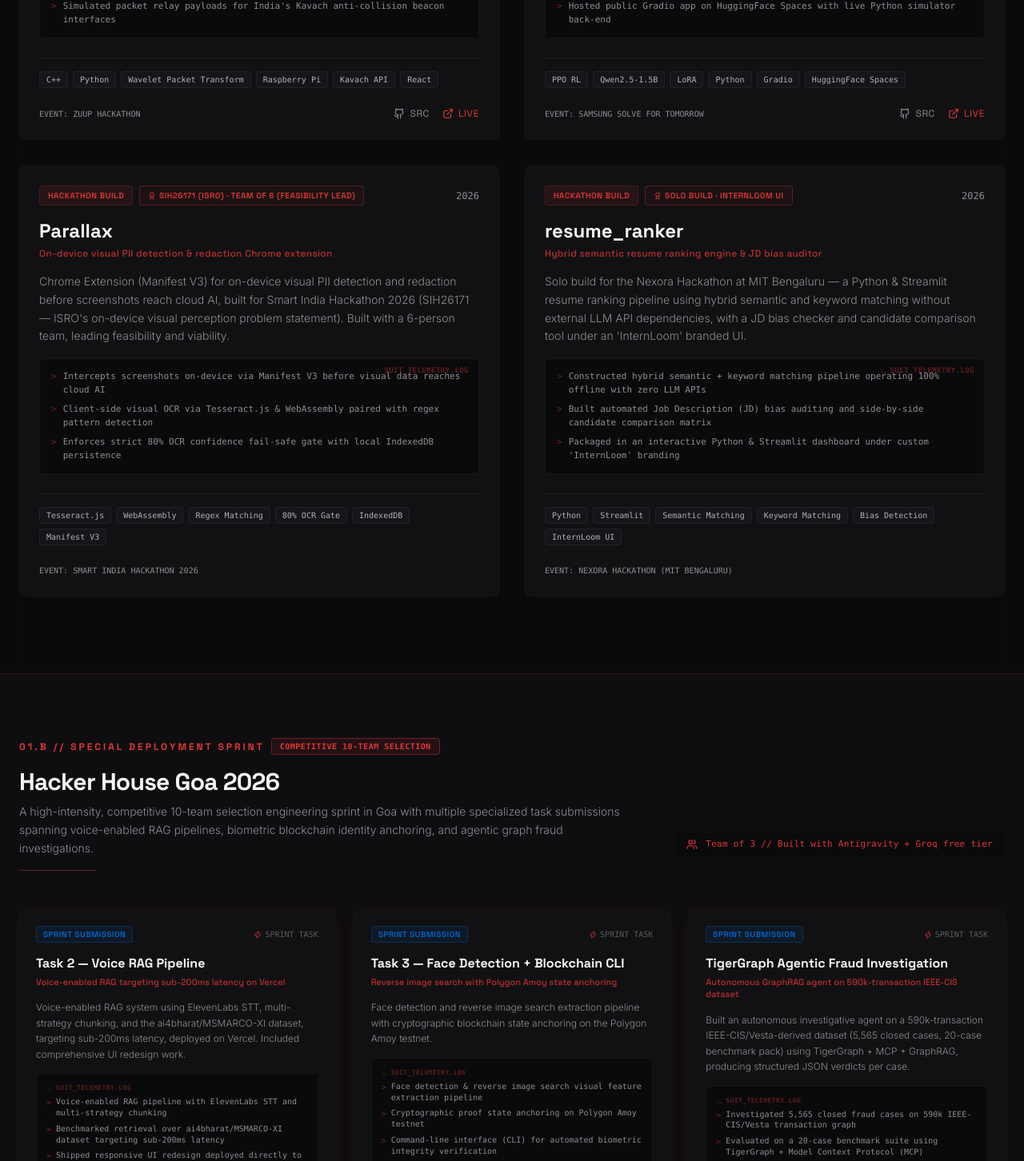
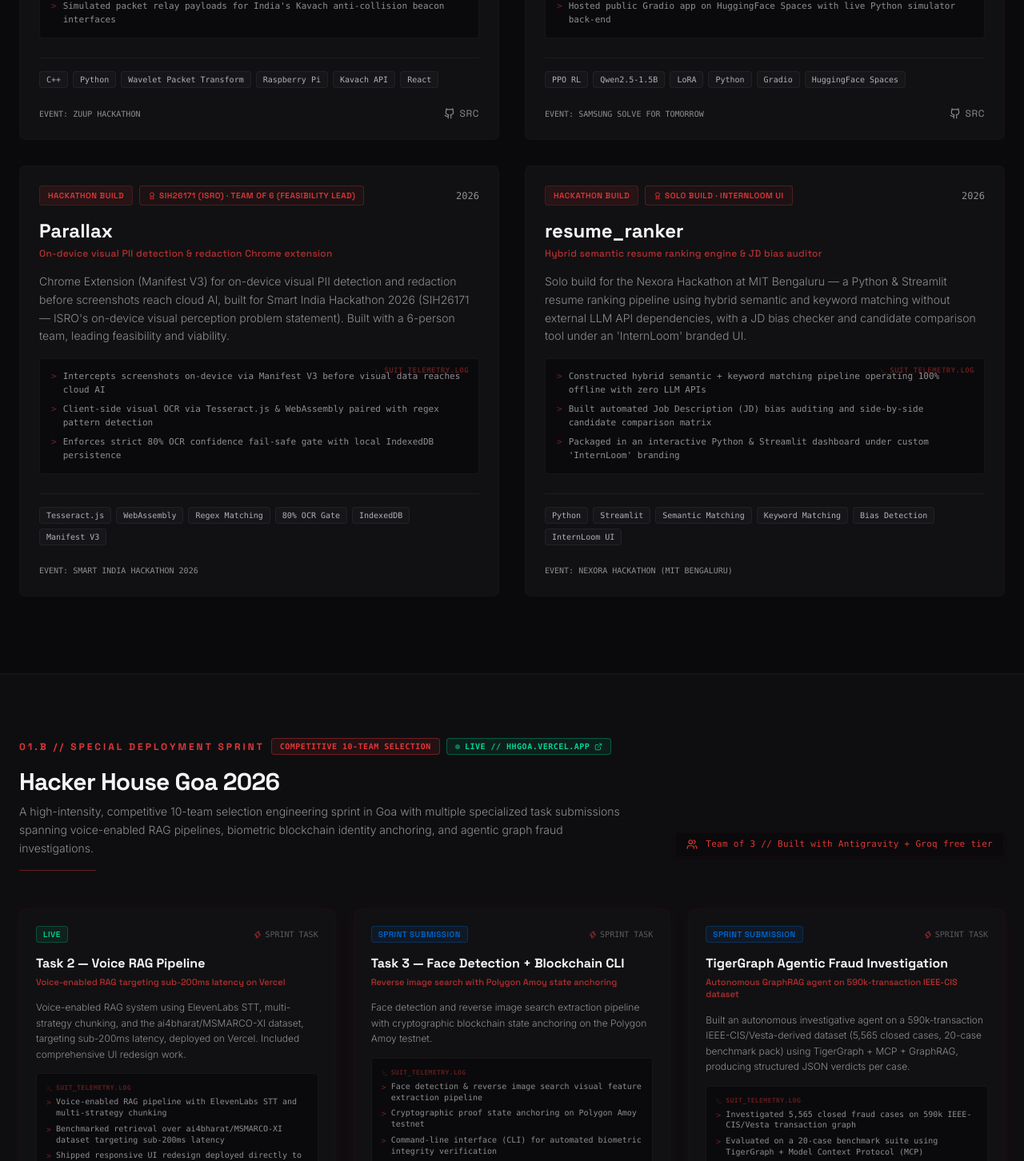
Before and after one commit to tsrinath2007/Personal-site, a Next.js app: page / in a window 1280 px wide. Shown: the part 1932-3384 px from the top of the page at 80% size. Built offline with nearby package versions, Linux system fonts and the light colour scheme.

Commit message:
fix: restrict live status and links exclusively to GoFocusGen and HH Goa

```diff
--- a/src/components/HackerHouseSection.tsx
+++ b/src/components/HackerHouseSection.tsx
@@ -38,6 +38,18 @@
             <span className="text-[10px] font-mono uppercase tracking-wider px-2.5 py-0.5 rounded border border-gold-accent/40 bg-gold-accent/10 text-gold-accent font-semibold">
               {HACKER_HOUSE_GOA.badge}
             </span>
+            {HACKER_HOUSE_GOA.liveUrl && (
+              <a
+                href={HACKER_HOUSE_GOA.liveUrl}
+                target="_blank"
+                rel="noopener noreferrer"
+                className="text-[10px] font-mono uppercase tracking-wider px-2.5 py-0.5 rounded border border-emerald-500/40 bg-emerald-500/10 text-emerald-400 font-semibold flex items-center gap-1.5 hover:bg-emerald-500/20 hover:border-emerald-500/60 transition-all"
+              >
+                <span className="w-1.5 h-1.5 rounded-full bg-emerald-400 animate-pulse" />
+                <span>LIVE // hhgoa.vercel.app</span>
+                <ExternalLink size={10} />
+              </a>
+            )}
           </div>
 
           <div className="flex flex-col md:flex-row md:items-end justify-between gap-4">
@@ -79,7 +91,11 @@
               <div className="space-y-3.5">
                 {/* Task Badge & Status */}
                 <div className="flex items-center justify-between gap-2">
-                  <span className="text-[10px] font-heading font-semibold uppercase tracking-wider px-2 py-0.5 rounded border border-spidey-blue/30 bg-spidey-blue/10 text-spidey-blue">
+                  <span className={`text-[10px] font-heading font-semibold uppercase tracking-wider px-2 py-0.5 rounded border ${
+                    task.status === "Live"
+                      ? "border-emerald-500/30 bg-emerald-500/10 text-emerald-400"
+                      : "border-spidey-blue/30 bg-spidey-blue/10 text-spidey-blue"
+                  }`}>
                     {task.status}
                   </span>
                   <div className="text-[10px] font-mono text-text-muted/60 flex items-center gap-1">
--- a/src/data/projects.ts
+++ b/src/data/projects.ts
@@ -21,7 +21,7 @@
     description: "An intelligent life-support telemetry monitoring copilot built to predict spacecraft ECLSS failures before alarms trigger, framed around ISRO's Gaganyaan program. Implements a PPO reinforcement-learning agent for autonomous adjustments and a fine-tuned Qwen2.5 model for structured anomaly explanations.",
     techStack: ["Qwen2.5", "PPO RL", "ISRO Gaganyaan ECLSS", "FastAPI", "WebSockets", "Next.js"],
     githubUrl: "https://github.com/tsrinath2007/Life-Support-ENV",
-    status: "Live",
+    status: "Hackathon Build",
     event: "Scaler OpenEnv Hackathon",
     award: "Top 1000 // Round 1 Qualifier (AI Living for India)",
     date: "Apr 2026",
@@ -54,7 +54,6 @@
     tagline: "Railway track vibration health monitor using WPT edge-processing",
     description: "A physical edge-computing prototype monitoring structural track stability. Uses axle box accelerometers to measure track impact vibrations and on-node Wavelet Packet Transform (WPT) to isolate anomaly signatures in real-time, integrating into India's Kavach anti-collision network protocols.",
     techStack: ["C++", "Python", "Wavelet Packet Transform", "Raspberry Pi", "Kavach API", "React"],
-    liveUrl: "https://faraway-railway.vercel.app/",
     githubUrl: "https://github.com/tsrinath2007/FarAway",
     status: "Prototype",
     award: "Hackathon Build",
@@ -72,7 +71,6 @@
     tagline: "ECLSS habitat simulation sandbox with fine-tuned LLM recovery",
     description: "A simulated sandbox environment mimicking life-support loop parameters. Combines a PPO RL model with a Qwen2.5-1.5B model adapted using a custom LoRA adapter on 1,200+ pages of NASA life-support reports to optimize oxygen scrubbers and water reclamation loops during failures.",
     techStack: ["PPO RL", "Qwen2.5-1.5B", "LoRA", "Python", "Gradio", "HuggingFace Spaces"],
-    liveUrl: "https://huggingface.co/spaces/tsrinath/Scaler-Round-2",
     githubUrl: "https://github.com/tsrinath2007/Scaler-Round-2",
     status: "Hackathon Build",
     event: "Samsung Solve for Tomorrow",
@@ -164,7 +162,6 @@
     projectId: "life-support-env",
     outcome: "Top 10 Finalist (Round 2)",
     date: "Jun 2026",
-    liveUrl: "https://huggingface.co/spaces/tsrinath/Scaler-Round-2",
     githubUrl: "https://github.com/tsrinath2007/Scaler-Round-2"
   },
   {
@@ -173,7 +170,6 @@
     projectId: "pulse-rail",
     outcome: "Railway Track Health Monitor Prototype",
     date: "May 2026",
-    liveUrl: "https://faraway-railway.vercel.app/",
     githubUrl: "https://github.com/tsrinath2007/FarAway"
   },
   {
@@ -247,6 +243,7 @@
 export const HACKER_HOUSE_GOA = {
   title: "Hacker House Goa 2026",
   badge: "COMPETITIVE 10-TEAM SELECTION",
+  liveUrl: "https://hhgoa.vercel.app/",
   teamNote: "Team of 3 // Built with Antigravity + Groq free tier",
   blurb: "A high-intensity, competitive 10-team selection engineering sprint in Goa with multiple specialized task submissions spanning voice-enabled RAG pipelines, biometric blockchain identity anchoring, and agentic graph fraud investigations.",
   tasks: [
@@ -256,7 +253,8 @@
       tagline: "Voice-enabled RAG targeting sub-200ms latency on Vercel",
       description: "Voice-enabled RAG system using ElevenLabs STT, multi-strategy chunking, and the ai4bharat/MSMARCO-XI dataset, targeting sub-200ms latency, deployed on Vercel. Included comprehensive UI redesign work.",
       techStack: ["ElevenLabs", "RAG", "Vercel"],
-      status: "Sprint Submission",
+      status: "Live",
+      liveUrl: "https://hhgoa.vercel.app/",
       highlights: [
         "Voice-enabled RAG pipeline with ElevenLabs STT and multi-strategy chunking",
         "Benchmarked retrieval over ai4bharat/MSMARCO-XI dataset targeting sub-200ms latency",
```
